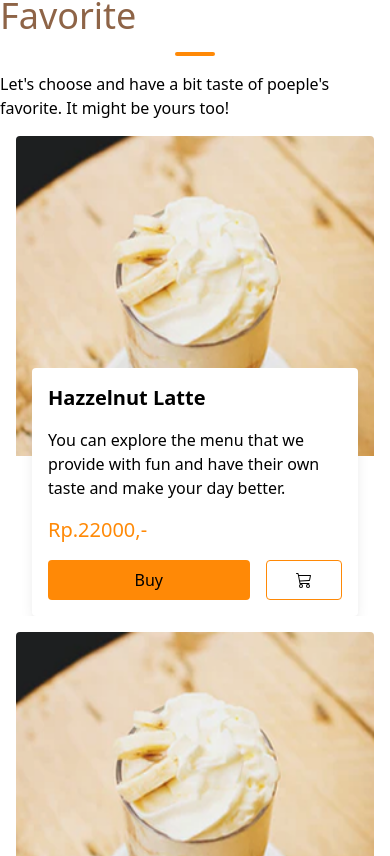
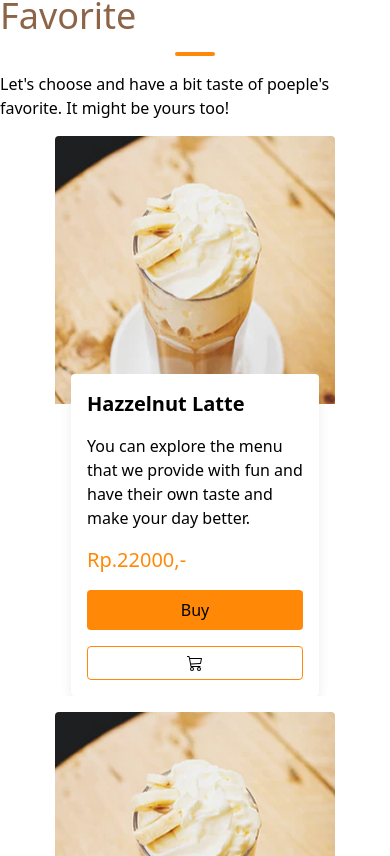
Before and after one commit to rezafauzan/koda-b6-react, a React (Vite) app: page / in a window 390 px wide. Shown: the part 1608-2464 px from the top of the page. Built offline with nearby package versions, Linux system fonts and the light colour scheme; no server answers.

Commit message:
Fix: wrong path route to product detail; ProductCard now more responsive

```diff
--- a/src/App.jsx
+++ b/src/App.jsx
@@ -8,6 +8,7 @@ import Product from './pages/Product/Product'
 import { useEffect, useState } from 'react'
 import ProductContext from './components/context/ProductContext'
 import dataFetcher from './lib/dataFetcher'
+import ProductDetail from './pages/Product/ProductDetail'
 
 const App = () => {
     const [data, setData] = useState([])
@@ -46,8 +47,8 @@ const App = () => {
                     element: <Product />
                 },
                 {
-                    path: '/product/:product-id',
-                    // element: <ProductDetail />
+                    path: ':productId',
+                    element: <ProductDetail />
                 }
             ]
         },
--- a/src/components/ProductCard.jsx
+++ b/src/components/ProductCard.jsx
@@ -2,7 +2,7 @@ import { BsCart3 } from "react-icons/bs";
 
 const ProductCard = ({ flashsale = false }) => {
     return (
-        <div className="h-120 min-w-75 w-full flex flex-col rounded overflow-hidden relative">
+        <div className="h-140 md:h-120 min-w-fit w-40 md:min-w-75 md:w-full flex flex-col rounded overflow-hidden relative">
             {(flashsale ? <div className="w-fit h-4 p-4 text-white bg-red-700 absolute top-4 left-4 flex flex-col justify-center items-center rounded-full"><span>Flash Sale</span></div> : '')}
             <div className="h-80 overflow-hidden">
                 <img src="/src/assets/img/image22.png" alt="Product_Name" className="w-full object-contain" />
@@ -11,8 +11,8 @@ const ProductCard = ({ flashsale = false }) => {
                 <h3 className="text-xl font-bold">Hazzelnut Latte</h3>
                 <p>You can explore the menu that we provide with fun and have their own taste and make your day better.</p>
                 <span className="text-xl bold text-(--color-primary)">Rp.22000,-</span>
-                <div className="flex gap-4 ">
-                    <a href="detail-product.html?id=0" className="flex-4 px-4 py-2 bg-(--color-primary) hover:bg-(--color-primary-active) rounded flex justify-center items-center cursor-pointer">Buy</a>
+                <div className="flex flex-col md:flex-row gap-4">
+                    <a href="product/0" className="flex-4 px-4 py-2 bg-(--color-primary) hover:bg-(--color-primary-active) rounded flex justify-center items-center cursor-pointer">Buy</a>
                     <button className="px-4 py-2 border border-(--color-primary) rounded flex-1 flex justify-center items-center cursor-pointer">
                         <BsCart3 />
                     </button>
```
